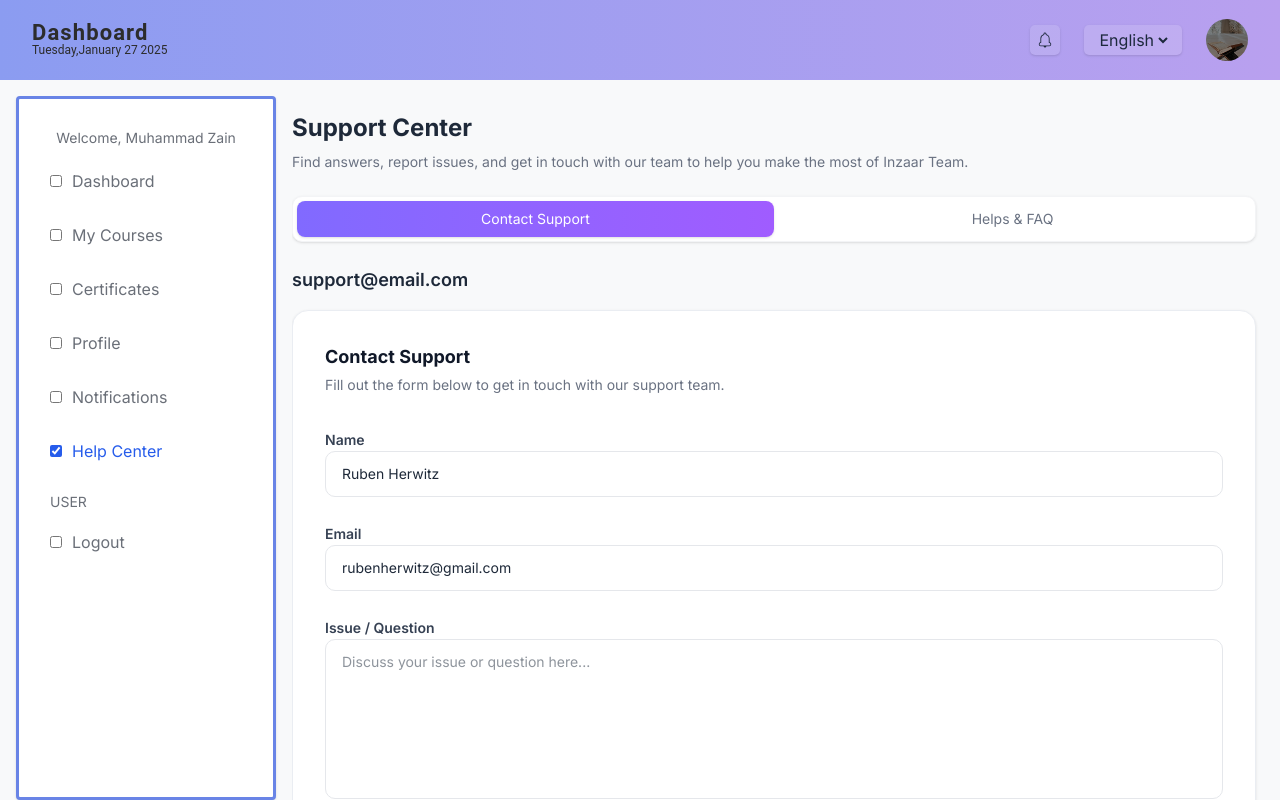
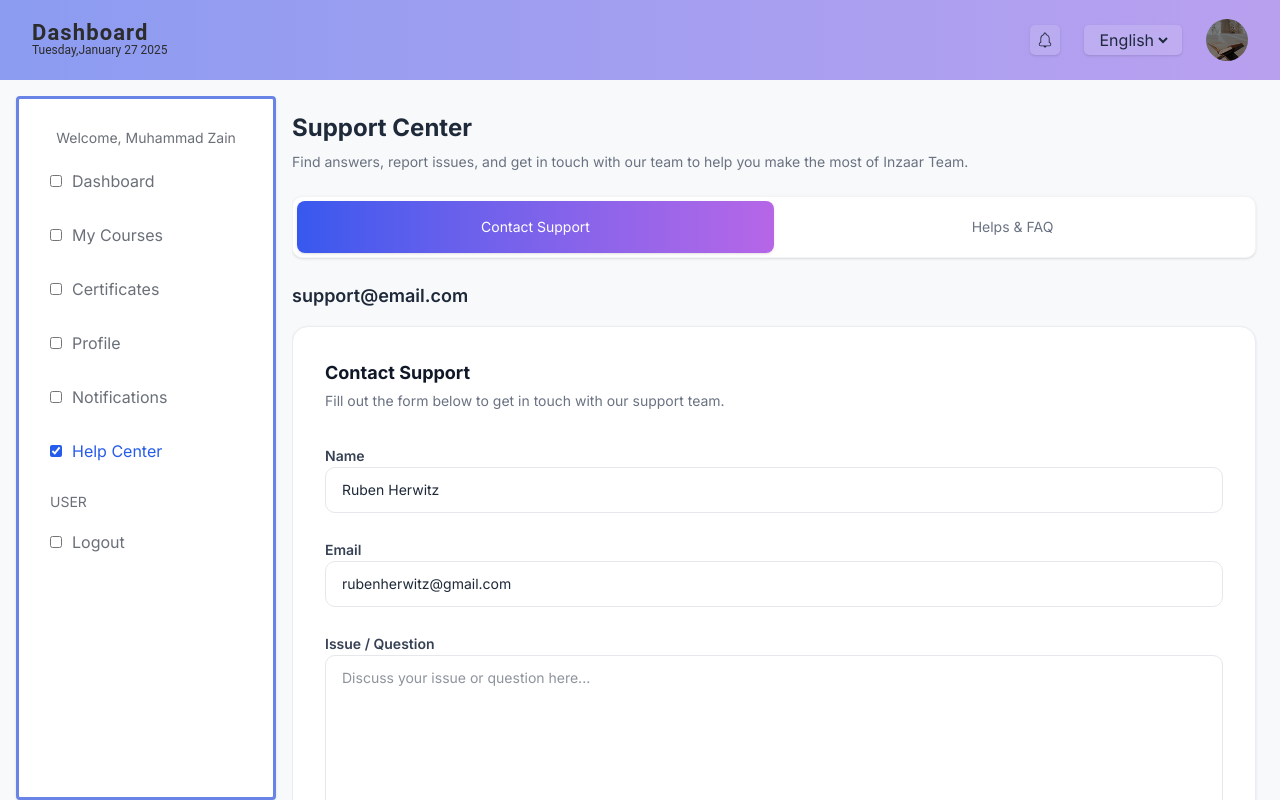
Before and after one commit to Inzaar/INZAAR_DASHORAD, a React app: page /help-center in a window 1280 px wide. Built offline with nearby package versions, Linux system fonts and the light colour scheme; the HTML template or start-up script is replaced by a standard one.

Commit message:
fixx the desgin of the button

```diff
--- a/src/features/StudentDashboard/pages/HelpCenter.jsx
+++ b/src/features/StudentDashboard/pages/HelpCenter.jsx
@@ -70,24 +70,37 @@ const HelpCenter = () => {
 
                             {/* Tabs */}
                             <div className="flex bg-white rounded-lg p-1 w-full border border-gray-100 shadow-sm">
+                                {activeTab === 'contact' ? (
+                                    <GradiantButton
+                                        onClick={() => setActiveTab('contact')}
+                                        className="flex-1 py-4 text-sm font-medium rounded-md shadow-sm"
+                                    >
+                                        Contact Support
+                                    </GradiantButton>
+                                ) : (
                                     <button
                                         onClick={() => setActiveTab('contact')}
-                                    className={`flex-1 py-2 text-sm font-medium rounded-md transition-all ${activeTab === 'contact'
-                                        ? 'bg-gradient-to-r from-[#816AFF] to-[#A05CFF] text-white shadow-sm'
-                                        : 'text-gray-500 hover:bg-gray-50'
-                                        }`}
+                                        className="flex-1 py-4 text-sm font-medium rounded-md transition-all text-gray-500 hover:bg-gray-50"
                                     >
                                         Contact Support
                                     </button>
+                                )}
+
+                                {activeTab === 'faq' ? (
+                                    <GradiantButton
+                                        onClick={() => setActiveTab('faq')}
+                                        className="flex-1 py-4 text-sm font-medium rounded-md shadow-sm"
+                                    >
+                                        Helps & FAQ
+                                    </GradiantButton>
+                                ) : (
                                     <button
                                         onClick={() => setActiveTab('faq')}
-                                    className={`flex-1 py-2 text-sm font-medium rounded-md transition-all ${activeTab === 'faq'
-                                        ? 'bg-gradient-to-r from-[#816AFF] to-[#A05CFF] text-white shadow-sm'
-                                        : 'text-gray-500 hover:bg-gray-50'
-                                        }`}
+                                        className="flex-1 py-4 text-sm font-medium rounded-md transition-all text-gray-500 hover:bg-gray-50"
                                     >
                                         Helps & FAQ
                                     </button>
+                                )}
                             </div>
 
                             {/* Content Section */}
--- a/src/features/StudentDashboard/pages/NotificationPage.jsx
+++ b/src/features/StudentDashboard/pages/NotificationPage.jsx
@@ -75,7 +75,7 @@ const NotificationPage = () => {
                             </p>
                         </div>
 
-                        <div className="flex flex-col gap-2">
+                        <div className="flex flex-col">
                             {mockNotifications.map((notification) => (
                                 <Notification
                                     key={notification.id}
```
Lines whose indentation alone changed are shown as unchanged.
